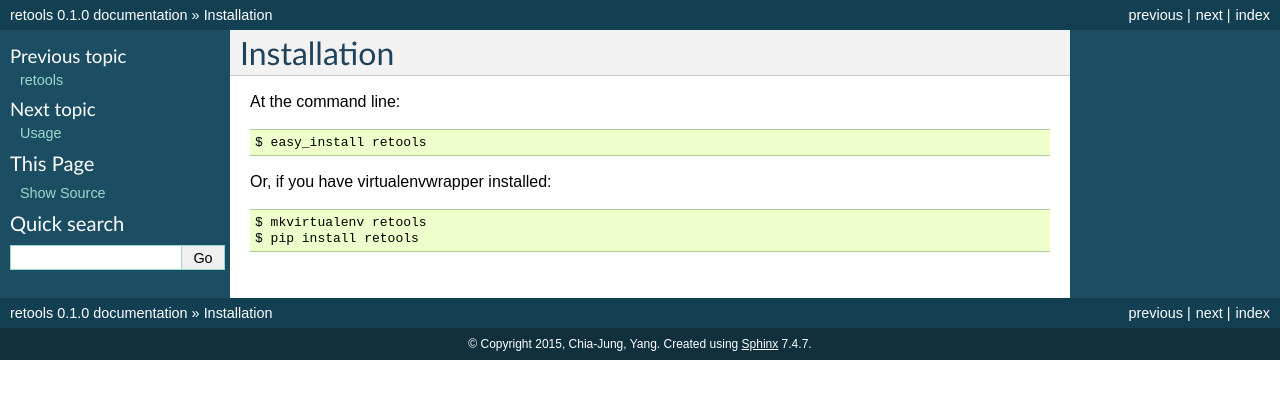
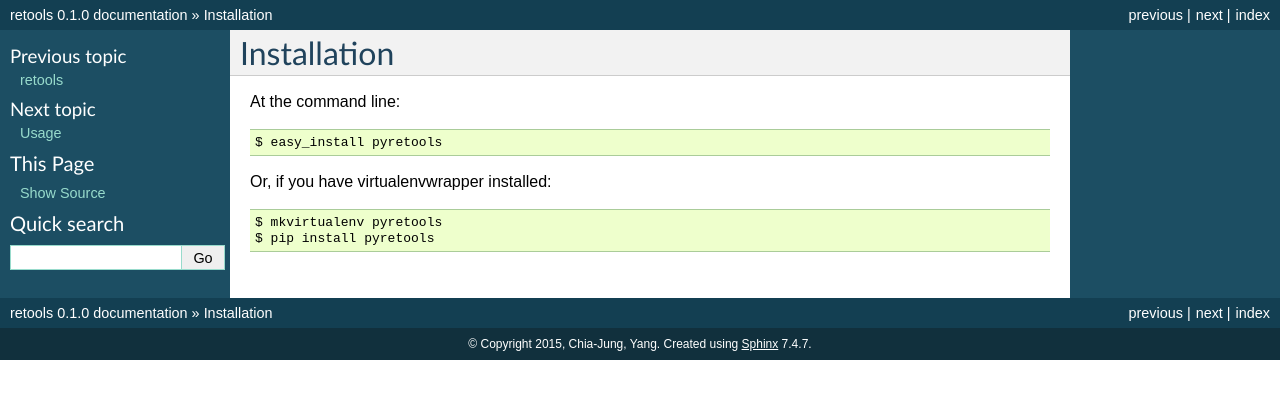
Before and after one commit to jeroyang/retools, a Sphinx documentation site: the page built from docs/installation.rst, in a window 1280 px wide. Shown: the top 399 px of the page. Built offline with Sphinx 7.4.7, drawn with Linux system fonts in a browser that asks for light colours.

Commit message:
change package name for PyPI

```diff
--- a/docs/installation.rst
+++ b/docs/installation.rst
@@ -4,9 +4,9 @@
 
 At the command line::
 
-    $ easy_install retools
+    $ easy_install pyretools
 
 Or, if you have virtualenvwrapper installed::
 
-    $ mkvirtualenv retools
-    $ pip install retools
+    $ mkvirtualenv pyretools
+    $ pip install pyretools
--- a/setup.py
+++ b/setup.py
@@ -53,6 +53,5 @@
         'Programming Language :: Python :: 3.4',
     ],
     test_suite='tests',
-    #test_suite = 'nose.collector',
     tests_require=test_requirements
 )
```
